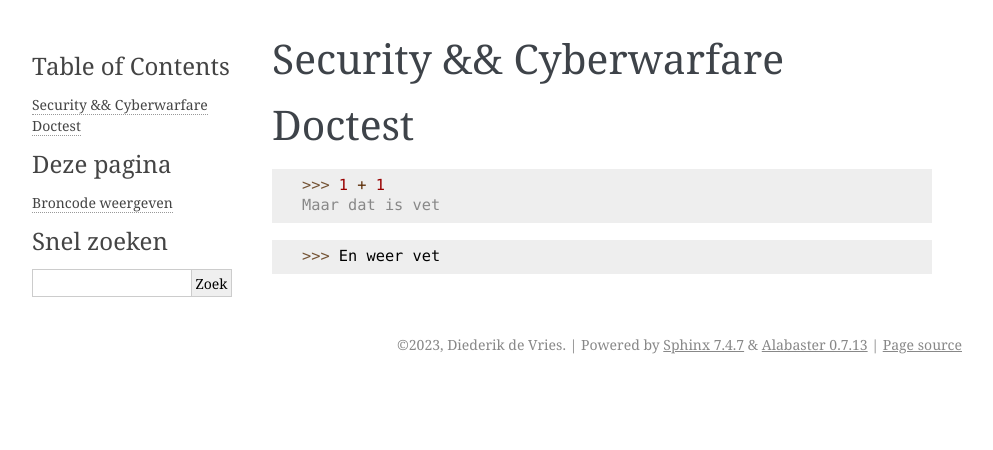
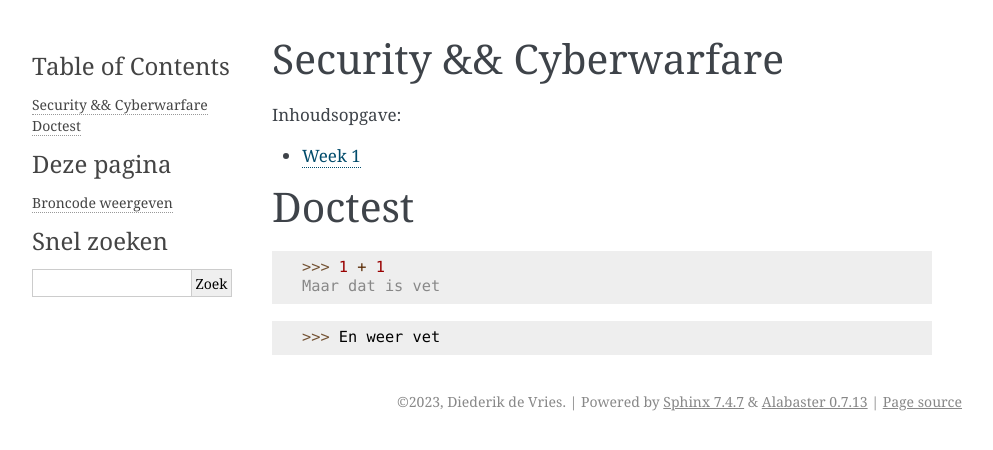
Before and after one commit to diederiknl/bookmaker, a Sphinx documentation site: the page built from source/index.rst, in a window 1280 px wide. Shown: the top 450 px of the page, without its empty margins (148-1141 px from the left). Built offline with Sphinx 7.4.7, drawn with Linux system fonts in a browser that asks for light colours.

Commit message:
Update index.rst
Even een fout eruit halen

```diff
--- a/source/index.rst
+++ b/source/index.rst
@@ -5,6 +5,9 @@ Security && Cyberwarfare
 .. toctree::
    :maxdepth: 2
    :caption: Inhoudsopgave:
+
+   week_1/week_1.rst
+
 
 
 
```
